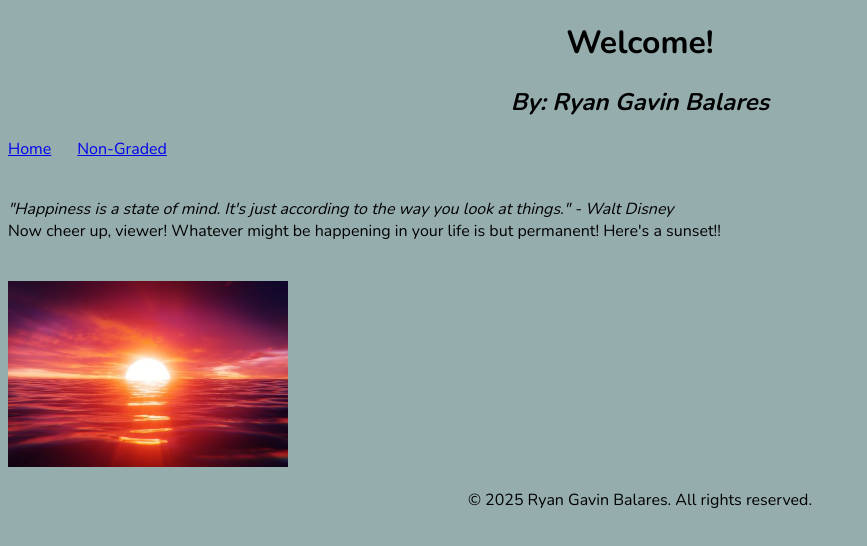
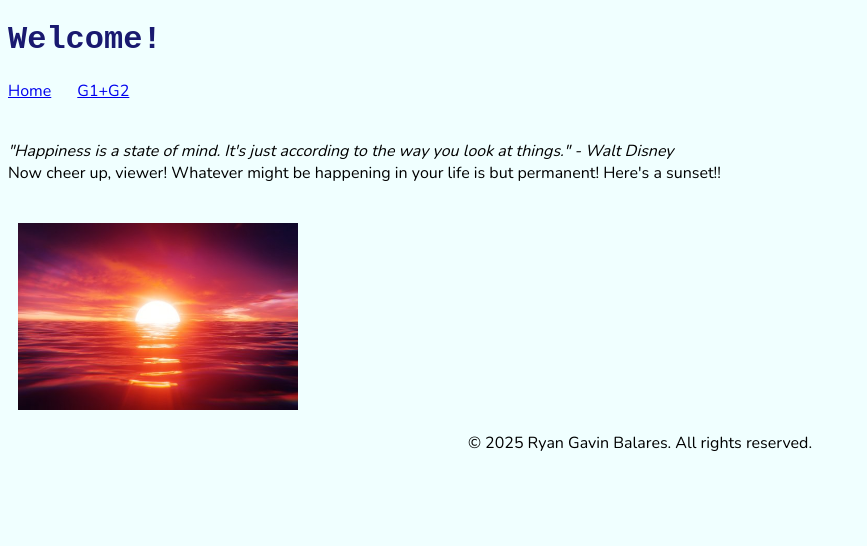
Before and after one commit to croissant1095/CS3_2ndQtrPortfolio_SrBalares, a plain HTML site: page index.html in a window 1280 px wide. Shown: the whole page, without its empty margins (0-867 px from the left). Drawn offline with nearby package versions, Linux system fonts and the light colour scheme.

Commit message:
Fix Portfolio

```diff
--- a/index.html
+++ b/index.html
@@ -11,12 +11,11 @@
     <body>
         <header>
         <h1>Welcome!</h1>
-        <h2>By: Ryan Gavin Balares</h2>
 
         <nav class="navs">
             <ul class="nav_list">
                 <a href="https://croissant1095.github.io/CS3_2ndQtrPortfolio_SrBalares/">Home</a>
-                <a href="https://croissant1095.github.io/CS3_2ndQtrPortfolio_SrBalares/public/non_graded.html">Non-Graded</a>
+                <a href="https://croissant1095.github.io/CS3_2ndQtrPortfolio_SrBalares/public/Q2G1/Q2G1StrontiumBalares.html">G1+G2</a>
             </ul>
         </nav>
         </header>
--- a/indexstyles.css
+++ b/indexstyles.css
@@ -1,6 +1,6 @@
 * {
     font-family: 'Nunito', Arial, sans-serif;
-    background-color: #96adad;
+    background-color: azure;
 }
 
 .navs {
@@ -16,11 +16,13 @@
     gap: 26px;
 }
 
-header h1 {
-    text-align: center;
+h1 {
+    color: midnightblue;
+    font-family:'Courier New', Courier, monospace;
 }
 
 header h2 {
+    color: midnightblue;
     text-align: center;
     font-style: italic;
 }
@@ -36,4 +38,10 @@ header h2 {
 img {
     width: 280px;
     padding-top: 1px;
+    transition-duration: 0.9s;
+    margin-left: 10px;
 }
+
+img:hover {
+    transform: scale(1.1);
+}
--- a/public/Q2G1/Q2G1Styles.css
+++ b/public/Q2G1/Q2G1Styles.css
@@ -68,11 +68,18 @@ img {
     align-items: center;
   }
 
-  .hi img,
-  .hi iframe {
-      padding: 1px;
-  }
+.hi img, .hi iframe {
+    padding: 1px;
+}
+
+img {
+    transition-duration: 0.9s;
+}
+img:hover, iframe:hover {
+    transform: scale(1.1);
+}
 
 iframe {
     border-radius: 20px;
+    transition: 0.9s;
 }
--- a/public/template/template_styles.css
+++ /dev/null
@@ -1,55 +0,0 @@
-* {
-  background-color: #96adad;
-}
-
-body {
-  font-family: 'Nunito', Arial, sans-serif;
-  margin: 0;
-}
-
-header {
-  background-color: rgb(42, 45, 58);
-}
-nav {
-  display: flex;
-  align-items: center;
-  gap: 16px;
-  background-color: rgb(42, 45, 58);
-  padding: 15px;
-  }
-
-.nav_list {
-  list-style-type: none;
-  margin: 0;
-  padding: 0;
-  display: flex;
-  gap: 12px;
-  overflow: hidden;
-  background-color: rgb(42, 45, 58);
-
-}
-
-.nav_list li a {
-  display: block;
-  background-color: rgb(42, 45, 58);
-}
-
-a {
-  text-decoration: none;
-  color: #ffffff;
-  transition: color 0.3s;
-}
-
-a:hover {
-  text-decoration: none;
-  color: rgb(184, 184, 184)
-}
-
-
-main {
-  margin-left: 5px;
-}
-
-main p {
-  margin-left: 6px;
-}
```
Also changed, not shown: public/Q2G1/Q2G1StrontiumBalares.html (+4 -0 lines), public/template/template.html (deleted, +0 -28 lines).
